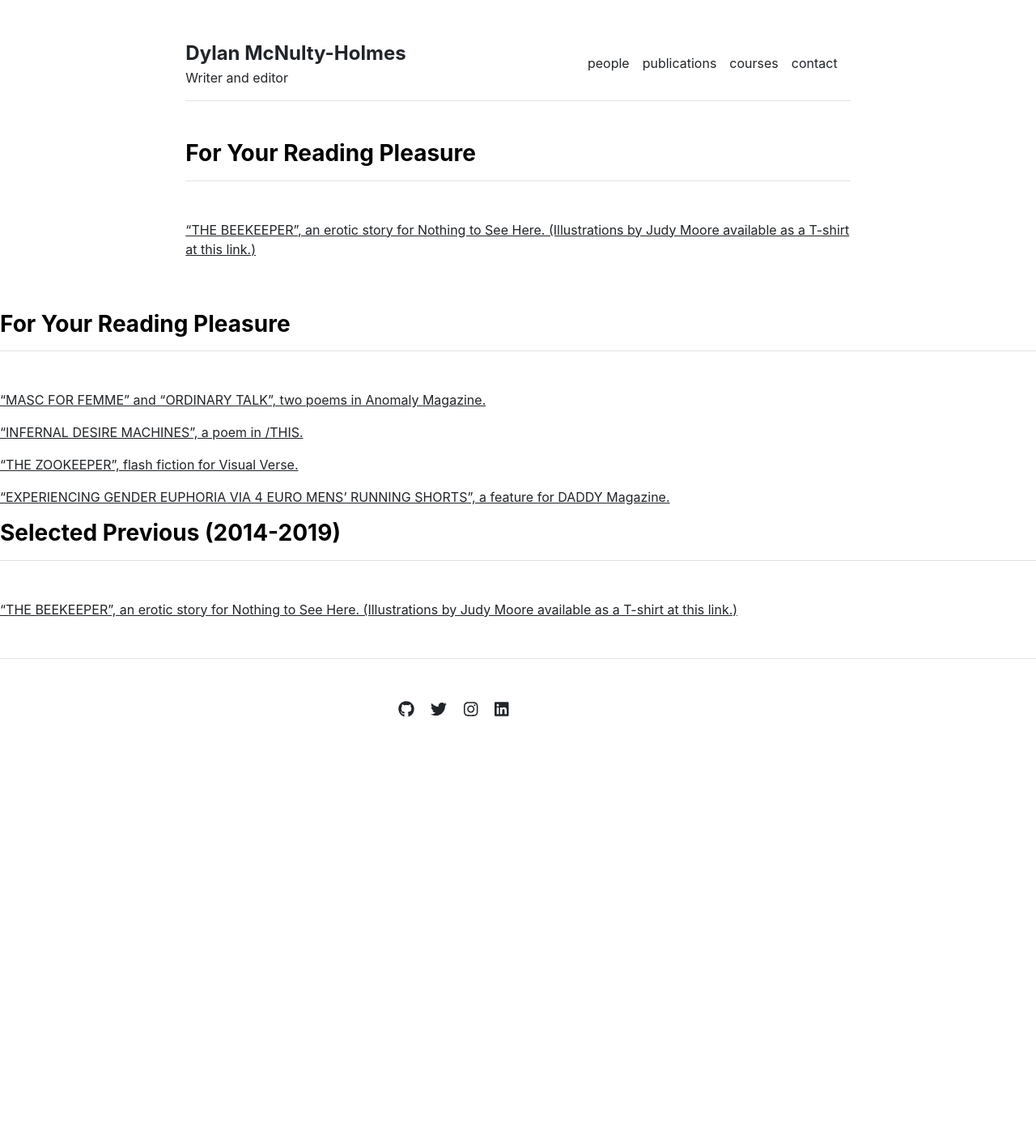
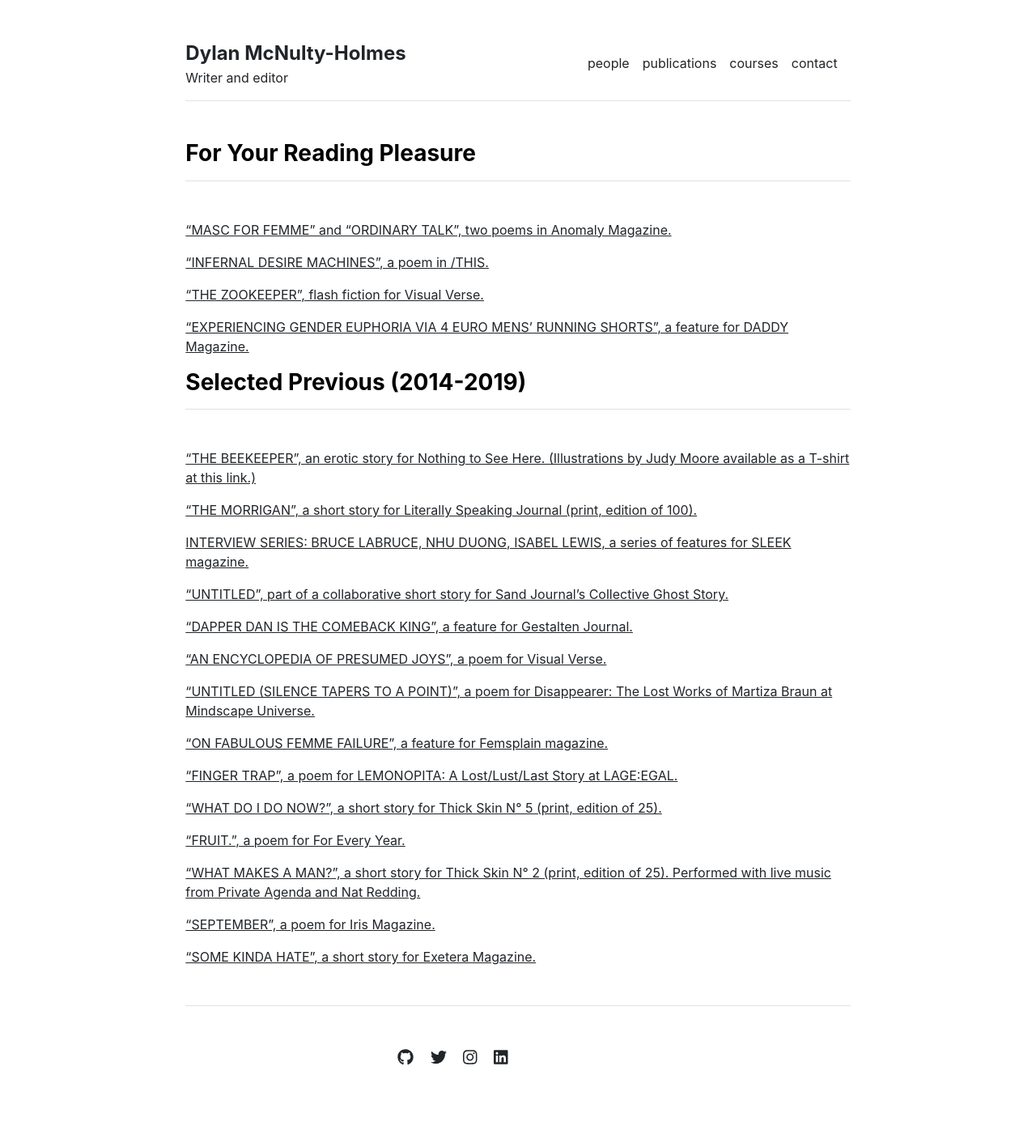
Before and after one commit to dyl-amh/website, a Jekyll site: the page built from publications.md, in a window 1280 px wide. Shown: the whole page at 81% size. Built offline with Jekyll 4.4.1, drawn with Linux system fonts in a browser that asks for light colours; before the commit the page ends 940 px from its top, so only the background shows below that.

Commit message:
Fix duplicates on publication, add full list of work

```diff
--- a/_data/publications.yml
+++ b/_data/publications.yml
@@ -6,3 +6,16 @@ featured:
 
 index:
 - {name: '“THE BEEKEEPER”, an erotic story for Nothing to See Here. (Illustrations by Judy Moore available as a T-shirt at this link.)', url: 'https://tom-or-judy.creator-spring.com/listing/buy-bee-keeper?product=389'}
+- {name: '“THE MORRIGAN”, a short story for Literally Speaking Journal (print, edition of 100).', url: 'https://www.facebook.com/literallyspeakingberlin'}
+- {name: 'INTERVIEW SERIES: BRUCE LABRUCE, NHU DUONG, ISABEL LEWIS, a series of features for SLEEK magazine.', url: 'https://www.sleek-mag.com/article/nhu-duong-interview/'}
+- {name: '“UNTITLED”, part of a collaborative short story for Sand Journal’s Collective Ghost Story.', url: 'https://www.facebook.com/events/285420588627131/'}
+- {name: '“DAPPER DAN IS THE COMEBACK KING”, a feature for Gestalten Journal.', url: 'https://gestalten.com/blogs/journal/dapper-dan-comeback-king-of-high-fashion-with-street-sensibility'}
+- {name: '“AN ENCYCLOPEDIA OF PRESUMED JOYS”, a poem for Visual Verse.', url: 'https://visualverse.org/submissions/encyclopedia-presumed-joys/'}
+- {name: '“UNTITLED (SILENCE TAPERS TO A POINT)”, a poem for Disappearer: The Lost Works of Martiza Braun at Mindscape Universe.'}
+- {name: '“ON FABULOUS FEMME FAILURE”, a feature for Femsplain magazine.', url: ''}
+- {name: '“FINGER TRAP”, a poem for LEMONOPITA: A Lost/Lust/Last Story at LAGE:EGAL.', url: ''}
+- {name: '“WHAT DO I DO NOW?”, a short story for Thick Skin N° 5 (print, edition of 25).', url: ''}
+- {name: '“FRUIT.”, a poem for For Every Year.', url: ''}
+- {name: '“WHAT MAKES A MAN?”, a short story for Thick Skin N° 2 (print, edition of 25).  Performed with live music from Private Agenda and Nat Redding.', url: ''}
+- {name: '“SEPTEMBER”, a poem for Iris Magazine.', url: ''}
+- {name: '“SOME KINDA HATE”, a short story for Exetera Magazine.', url: ''}
--- a/_layouts/publications.html
+++ b/_layouts/publications.html
@@ -3,10 +3,6 @@ layout: default
 ---
 
 {{ content }}
-
-<div class="row g-5 mb-5"></div>
-    {% include publications.html %}
-</div>
 
 <div>
     <h3 class="fw-bold border-bottom pb-3 mb-5">For Your Reading Pleasure</h3>
@@ -17,7 +13,6 @@ layout: default
 
 <div>
     <h3 class="fw-bold border-bottom pb-3 mb-5">Selected Previous (2014-2019)</h3>
-
       {% for item in site.data.publications.index %}
         <p><a href="{{ item.url }}">{{ item.name }}</a></p>
       {% endfor %}
```
